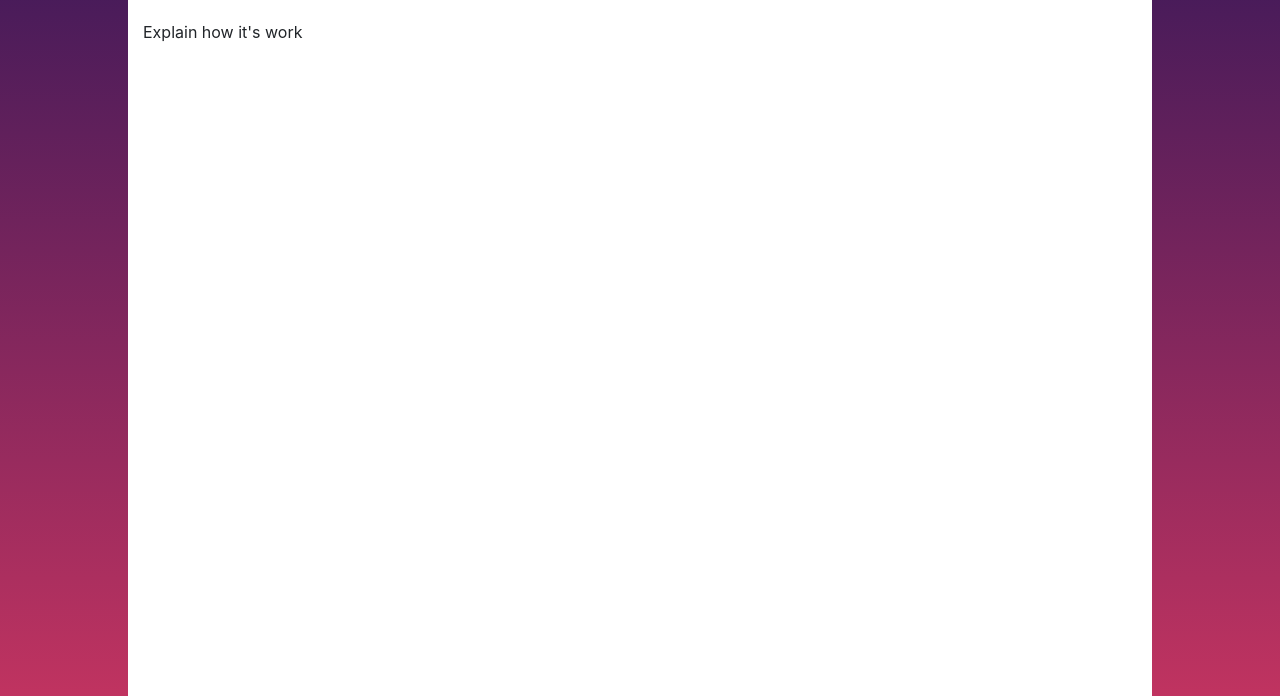
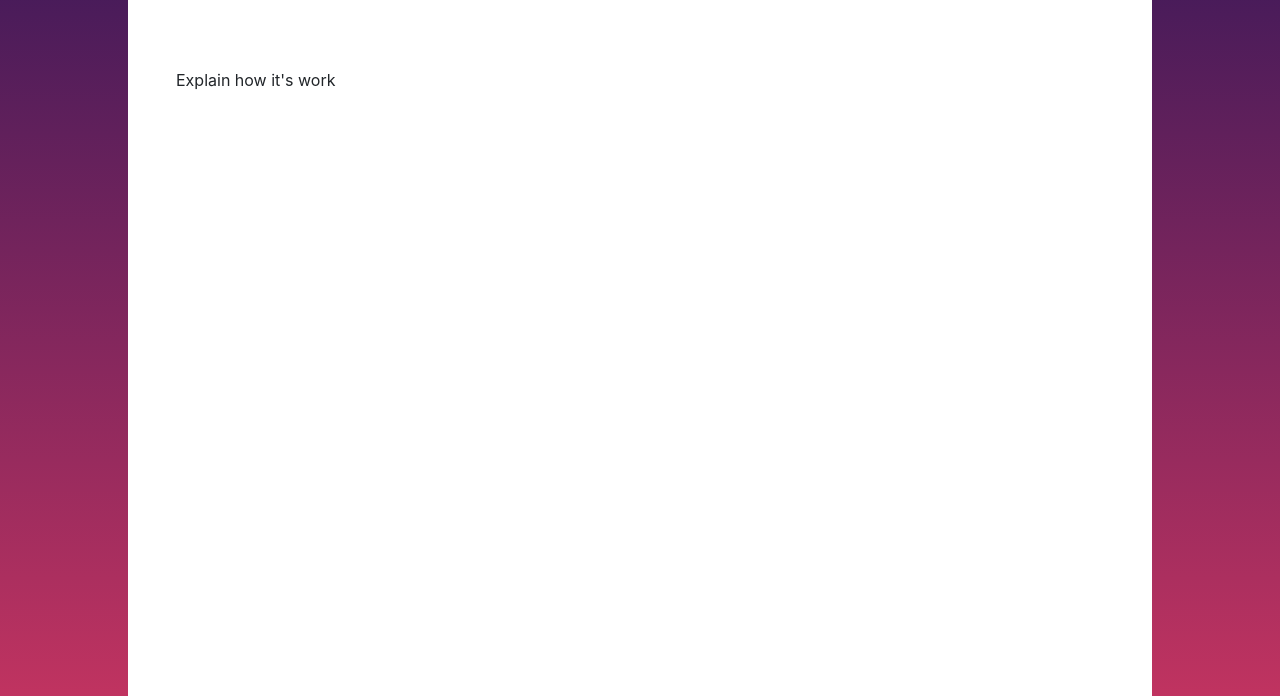
Before and after one commit to lithuaniaHeatingSystem/mutliCriteriaAnalysisHeatingSystem, a Symfony app: template templates/home/index.html.twig in a window 1280 px wide. Shown: the part 104-800 px from the top of the page. Run offline with Twig, Linux system fonts and the light colour scheme; the template is opened without the code that fills it, so the values that code supplies are empty; style sheets or scripts are compiled from the project's sources; some libraries are stand-ins or nearby versions.

Commit message:
update base

```diff
--- a/templates/base.html.twig
+++ b/templates/base.html.twig
@@ -45,7 +45,7 @@
     </nav>
     <div class="underline_nav"></div>
 </header>
-<div class="container">
+<div class="container p-5">
     {% block body %}{% endblock %}
 </div>
 {% block javascripts %}
```
